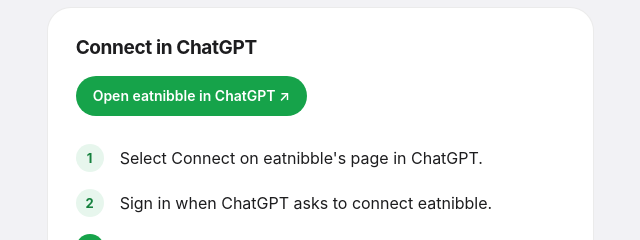
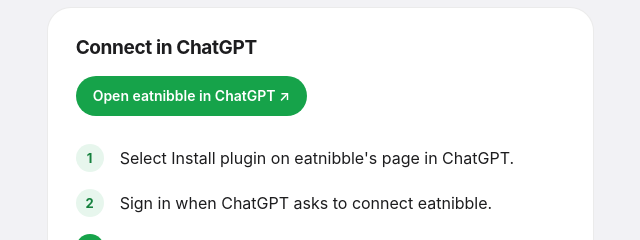
Before and after one commit to gokh4nozturk/eatnibble-website, a plain HTML site: page ai.html in a window 1280 px wide. Shown: the part 2380-2620 px from the top of the page, 582-1222 px from the left. Drawn offline with Linux system fonts and the light colour scheme.

Commit message:
Name ChatGPT's Install plugin button in the setup step
eatnibble's ChatGPT plugin page has an "Install plugin" button, not
Connect, so the first ChatGPT step now names it.

Co-Authored-By: Claude Opus 5.5 <noreply@anthropic.com>

```diff
--- a/ai.html
+++ b/ai.html
@@ -188,7 +188,7 @@
             <h3><img src="https://api.eatnibble.app/client-icons/chatgpt.png?v=2" alt="" width="32" height="32" loading="lazy" />Connect in ChatGPT</h3>
             <a class="btn btn-primary btn-sm guide-link" href="https://chatgpt.com/plugins/plugin_asdk_app_6ad61ead74cc8191baaab7f1988e9487" target="_blank" rel="noopener">Open eatnibble in ChatGPT ↗</a>
             <ol>
-              <li>Select Connect on eatnibble's page in ChatGPT.</li>
+              <li>Select Install plugin on eatnibble's page in ChatGPT.</li>
               <li>Sign in when ChatGPT asks to connect eatnibble.</li>
               <li>A page opens with a 6-digit code: approve it on your iPhone (below).</li>
             </ol>
```
